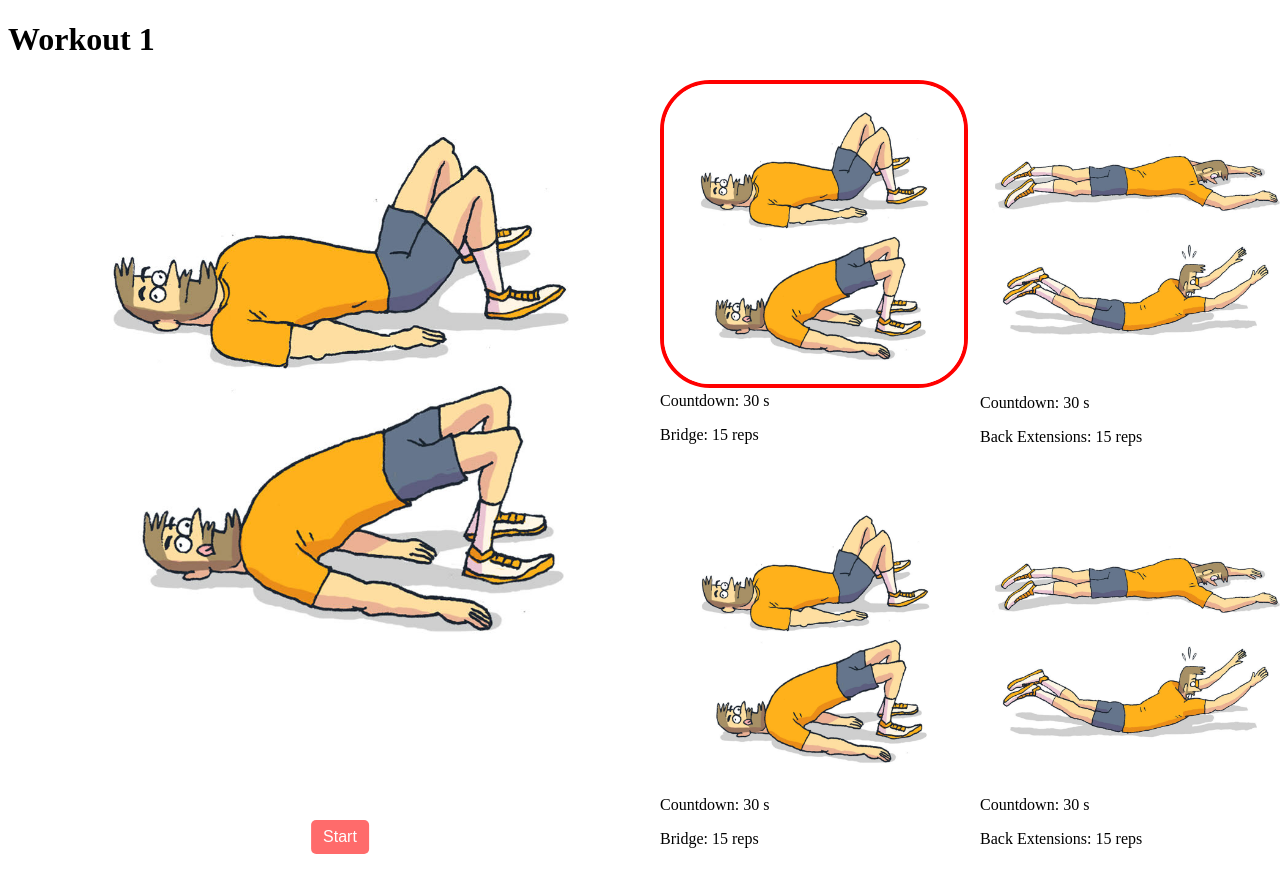
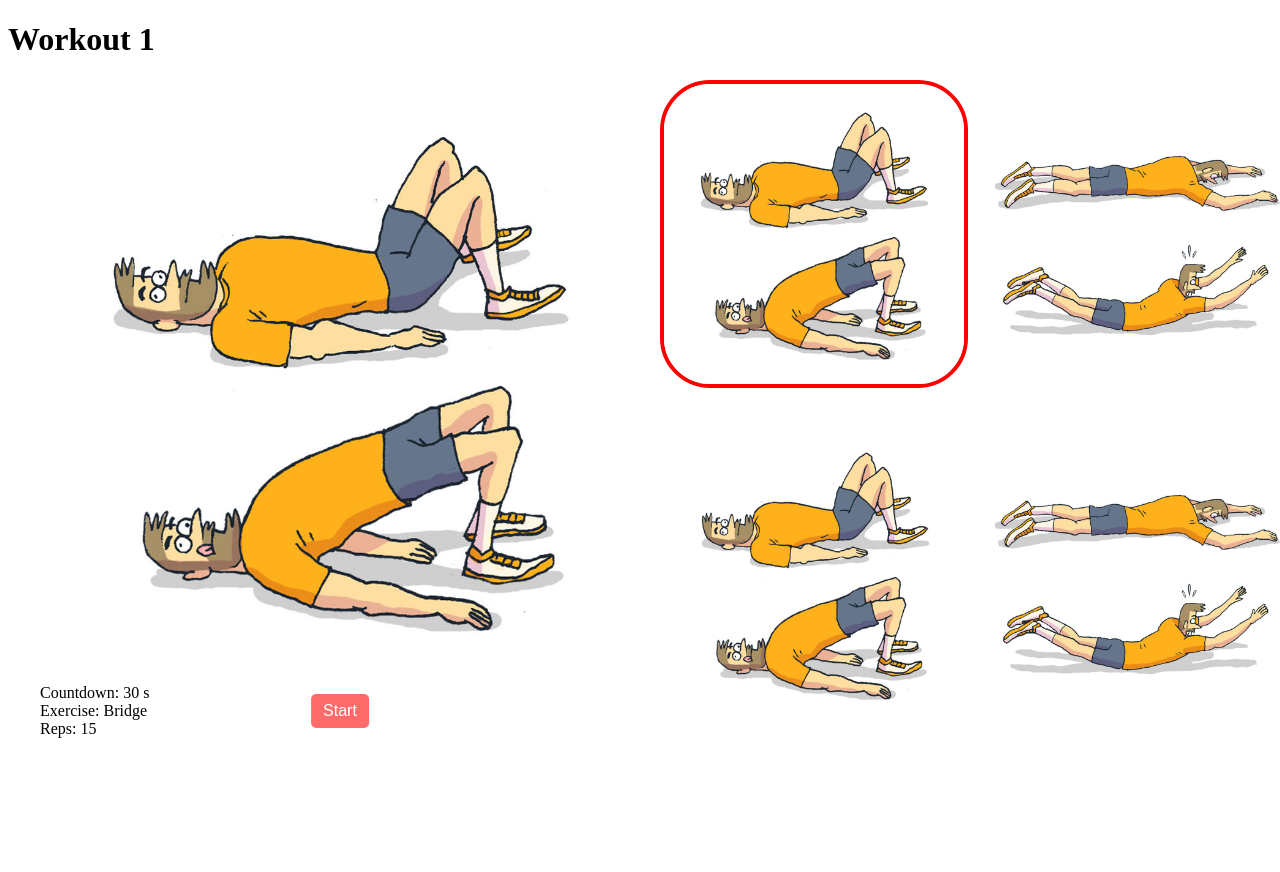
Before and after one commit to georgequispe/ejercicios, a React (Vite) app: page / in a window 1280 px wide. After the commit the page ends 800 px from the top, so only its background shows below. Built offline with nearby package versions, Linux system fonts and the light colour scheme.

Commit message:
modiifique el contador y las reposiciones en el componente ImgContainer

```diff
--- a/src/App.jsx
+++ b/src/App.jsx
@@ -38,6 +38,9 @@ useEffect(() => {
         <ImgContainer>
           <img src={workout.routine[currentEx].img}
             alt={workout.routine[currentEx].exercise} />
+          <div>Countdown: {counter} s</div>
+          <div>Exercise: {workout.routine[currentEx].exercise}</div>
+          <div>Reps: {workout.routine[currentEx].reps}</div>
          <StartButton onClick={() => setClockWorking(!clockWorking)}>Start</StartButton>
         </ImgContainer>
         <Row>
@@ -51,10 +54,6 @@ useEffect(() => {
                 active={currentEx === index}
               />
 
-              <div>Countdown: {counter} s</div>
-              <div>
-                <p>{exercise.exercise}: {exercise.reps} reps</p>
-              </div>
             </div>
           ))}
 
```
